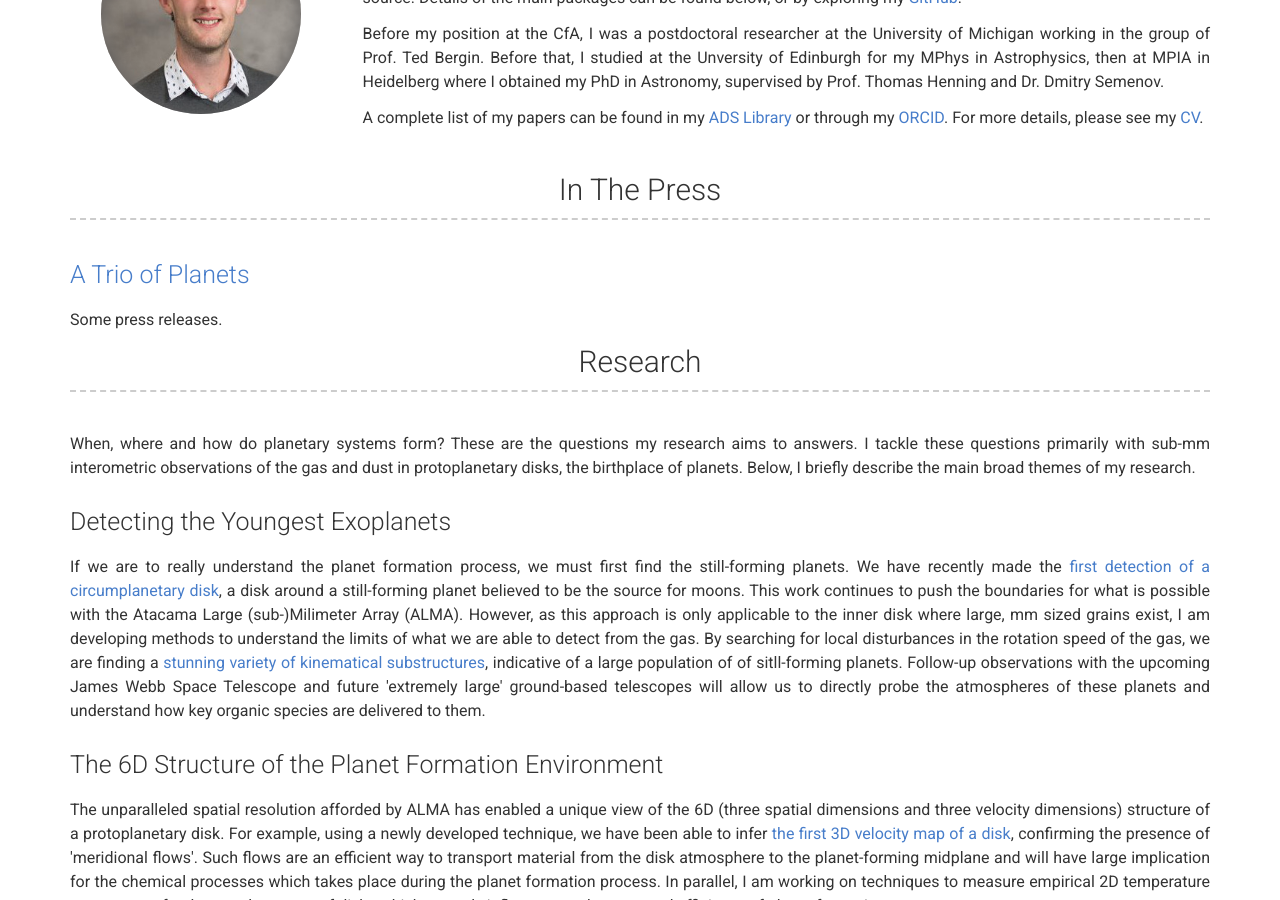
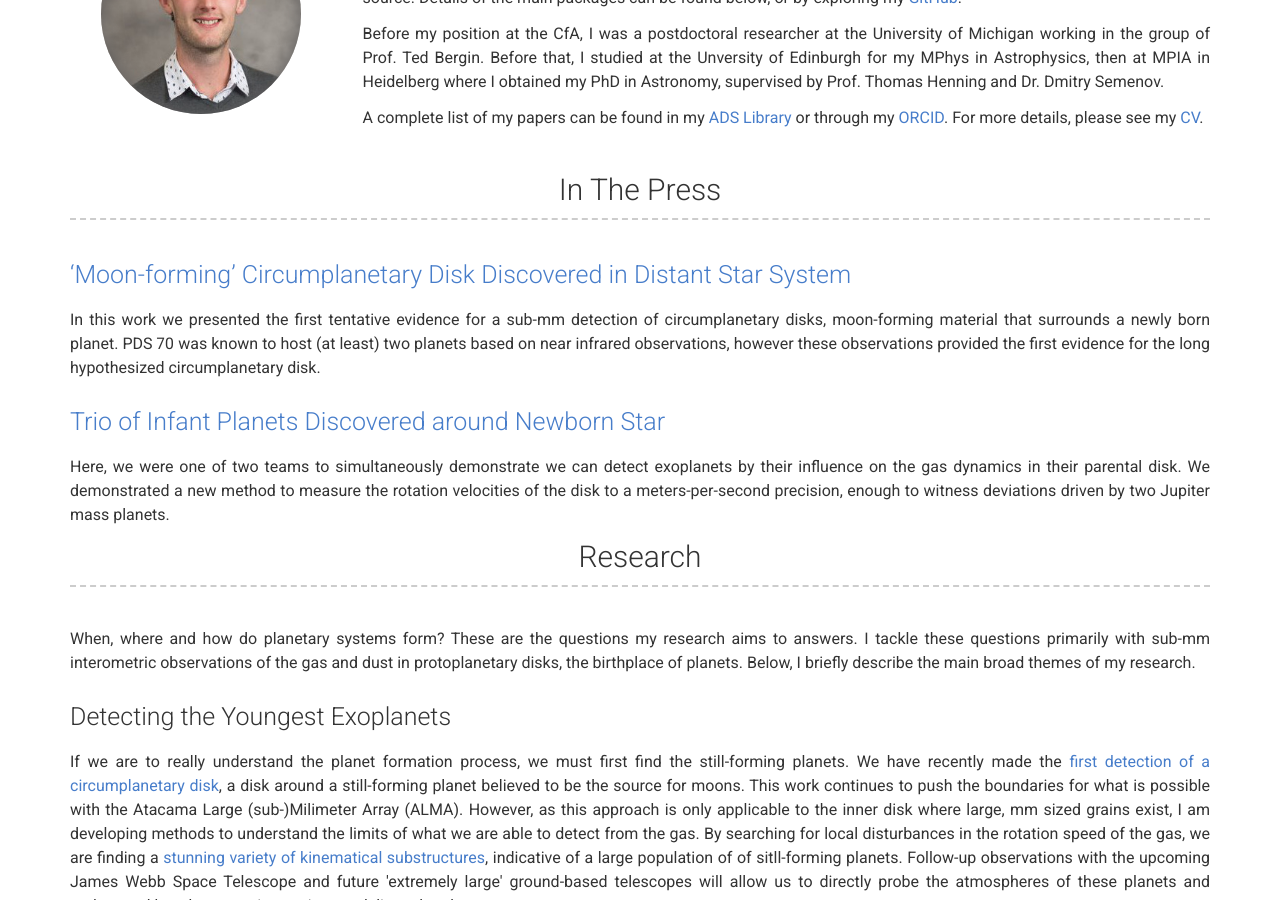
Before and after one commit to richteague/richteague.github.io, a Jekyll site: the page built from index.md, in a window 1280 px wide and 900 px high, scrolled down 388 px. Built offline with Jekyll 4.4.1, drawn with Linux system fonts in a browser that asks for light colours.

Commit message:
Update research.html

```diff
--- a/_includes/research.html
+++ b/_includes/research.html
@@ -5,12 +5,21 @@
     <div class="col-md-12">
       {{ site.press_content | strip | markdownify }}
 
-        <h4><a href="https://public.nrao.edu/news/2018-alma-proto-trio/">A Trio of Planets</a></h4>
+        <h4><a href="https://public.nrao.edu/news/2019-alma-circumplanetary/">‘Moon-forming’ Circumplanetary Disk Discovered in Distant Star System</a></h4>
       <br/>
 
       <p>
-          Some press releases.
-          <!--<img src="https://github.com/richteague/richteague.github.io/blob/master/images/waterfalls.png?raw=true" align="center">-->
+        In this work we presented the first tentative evidence for a sub-mm detection of circumplanetary disks, moon-forming material that surrounds a newly born planet.
+        PDS 70 was known to host (at least) two planets based on near infrared observations, however these observations provided the first evidence for the long hypothesized circumplanetary disk.
+      </p>
+
+      <br/>
+        <h4><a href="https://public.nrao.edu/news/2018-alma-proto-trio/">Trio of Infant Planets Discovered around Newborn Star</a></h4>
+      <br/>
+
+      <p>
+        Here, we were one of two teams to simultaneously demonstrate we can detect exoplanets by their influence on the gas dynamics in their parental disk.
+        We demonstrated a new method to measure the rotation velocities of the disk to a meters-per-second precision, enough to witness deviations driven by two Jupiter mass planets.
       </p>
 
     </div>
```
